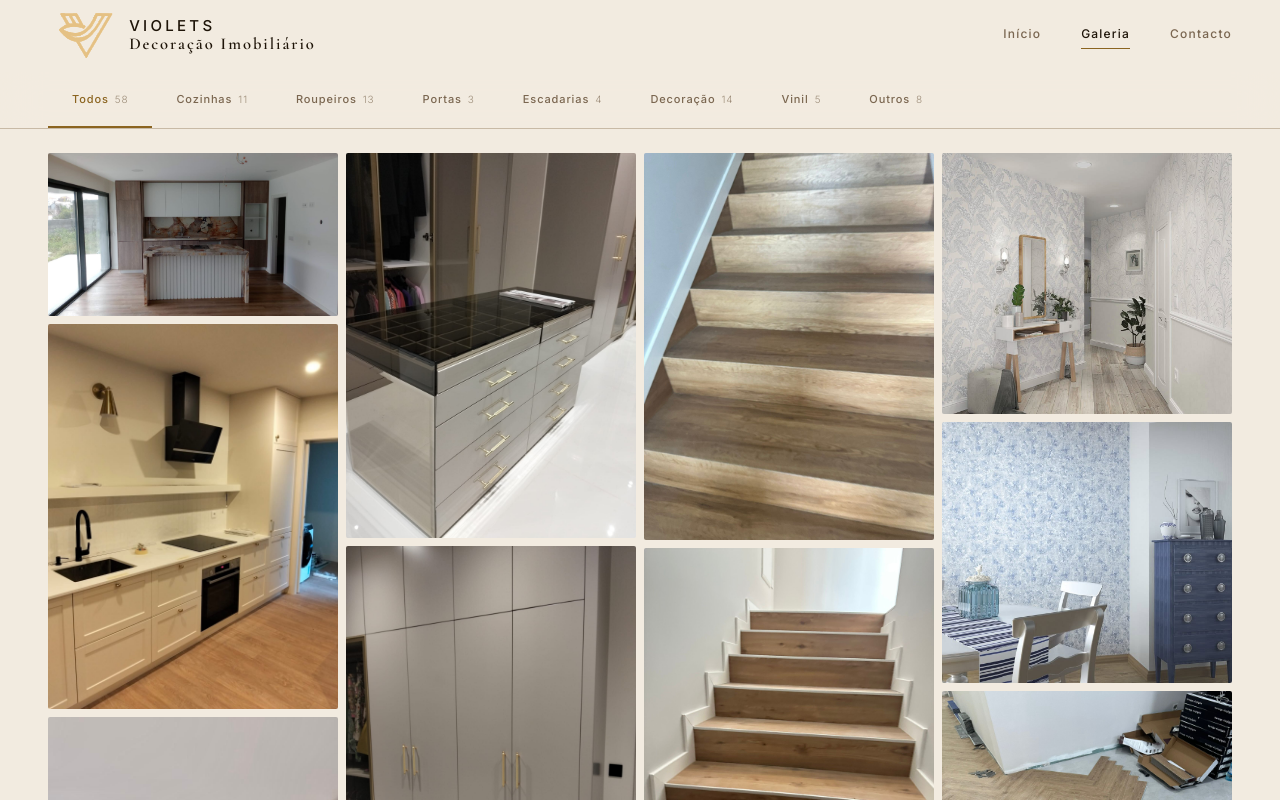
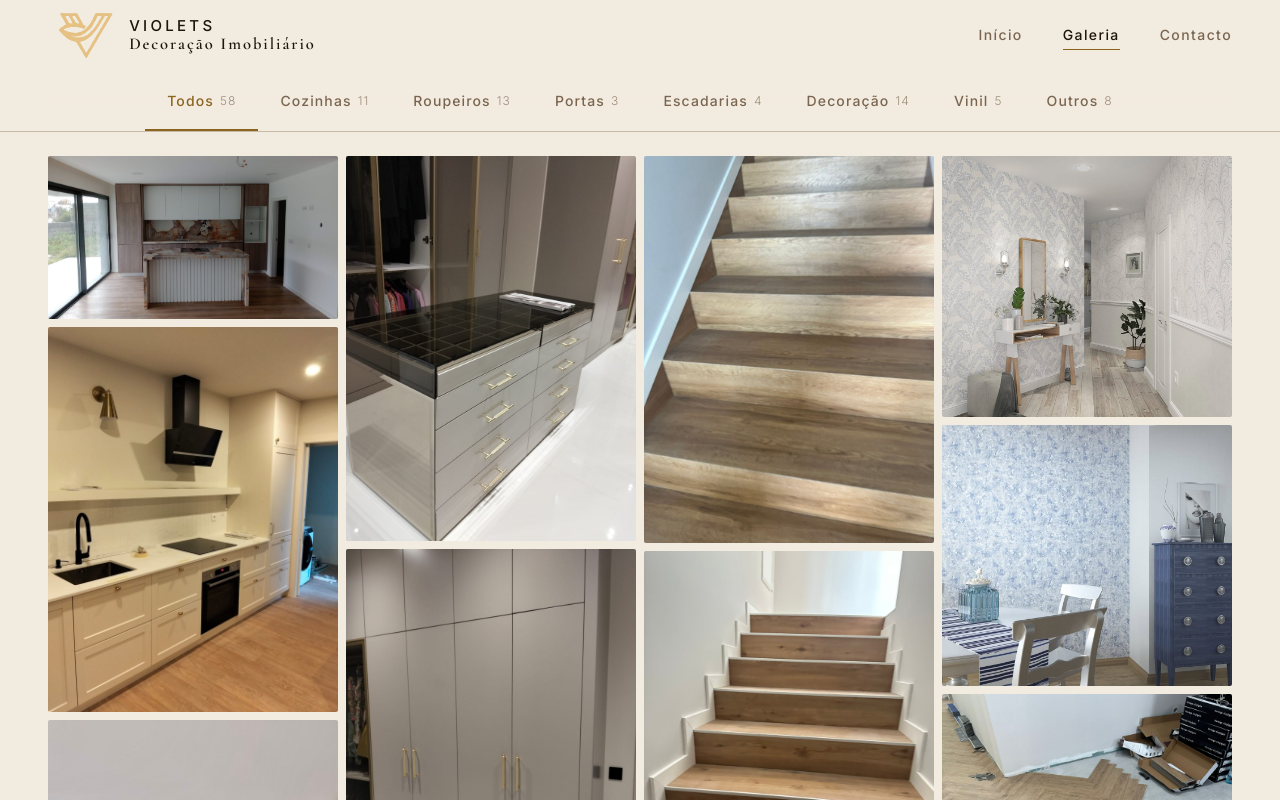
Before and after one commit to joaolopes53/violets, a React (Vite) app: page /galeria in a window 1280 px wide. Shown: the top 800 px of the page. Built offline with nearby package versions, Linux system fonts and the light colour scheme.

Commit message:
style: increase font sizes and adjust gallery filter layout for better readability

```diff
--- a/src/components/Navbar.css
+++ b/src/components/Navbar.css
@@ -118,7 +118,7 @@
 }
 
 .navbar__nav a {
-  font-size: 12px;
+  font-size: 14px;
   font-weight: 500;
   letter-spacing: 0.1em;
   color: var(--text-muted);
--- a/src/pages/Galeria.css
+++ b/src/pages/Galeria.css
@@ -26,12 +26,18 @@
 }
 .galeria__filters-inner::-webkit-scrollbar { display: none; }
 
+@media (min-width: 1100px) {
+  .galeria__filters-inner {
+    justify-content: center;
+  }
+}
+
 .filter-btn {
   display: inline-flex;
   align-items: center;
   gap: 6px;
-  padding: 20px 24px;
-  font-size: 11px;
+  padding: 20px 22px;
+  font-size: 14px;
   font-weight: 500;
   letter-spacing: 0.08em;
   color: var(--text-muted);
@@ -45,7 +51,7 @@
 .filter-btn--active { color: var(--gold); }
 
 .filter-btn__count {
-  font-size: 10px;
+  font-size: 12px;
   font-weight: 300;
   color: var(--text-muted);
   opacity: 0.7;
```
